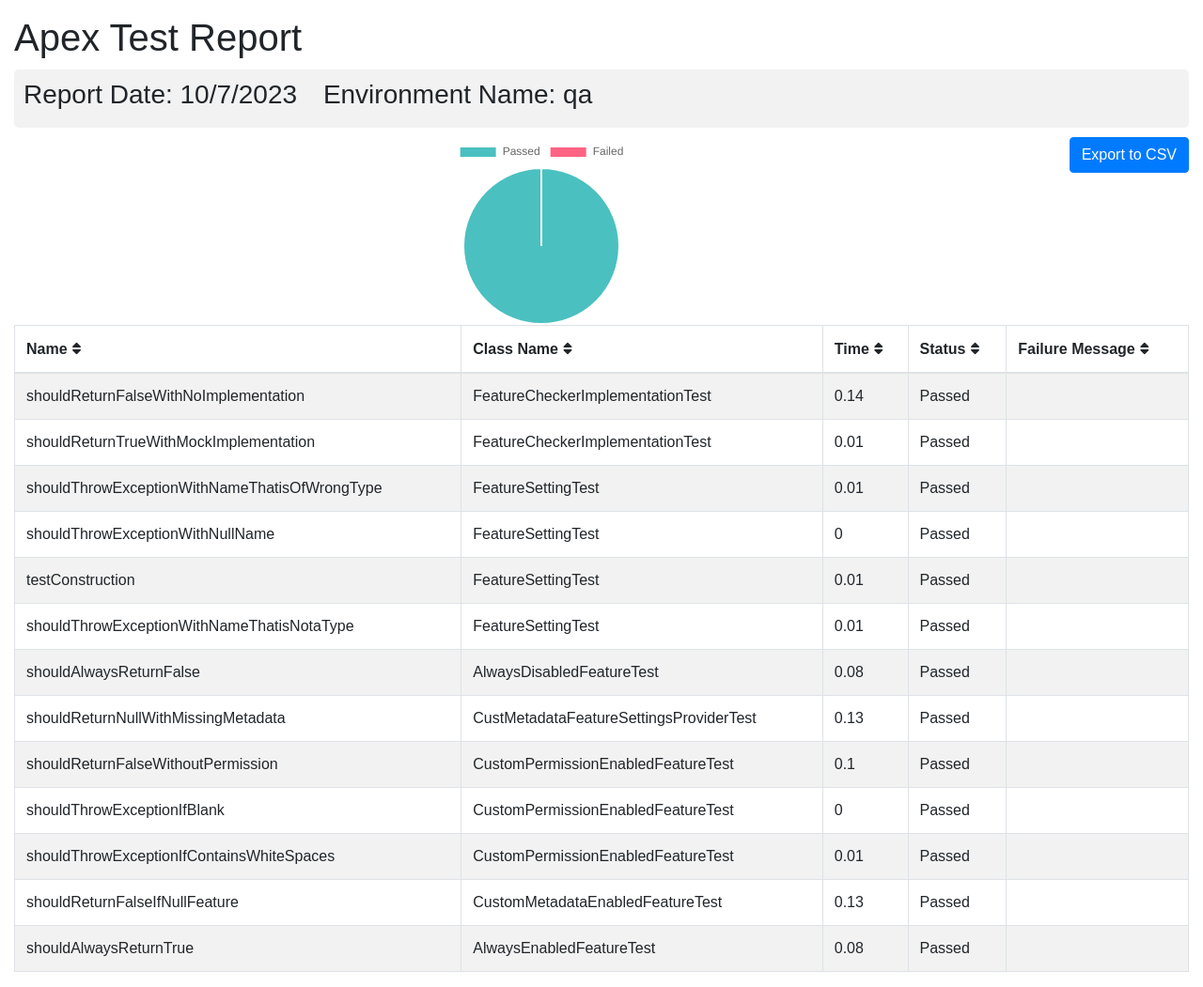
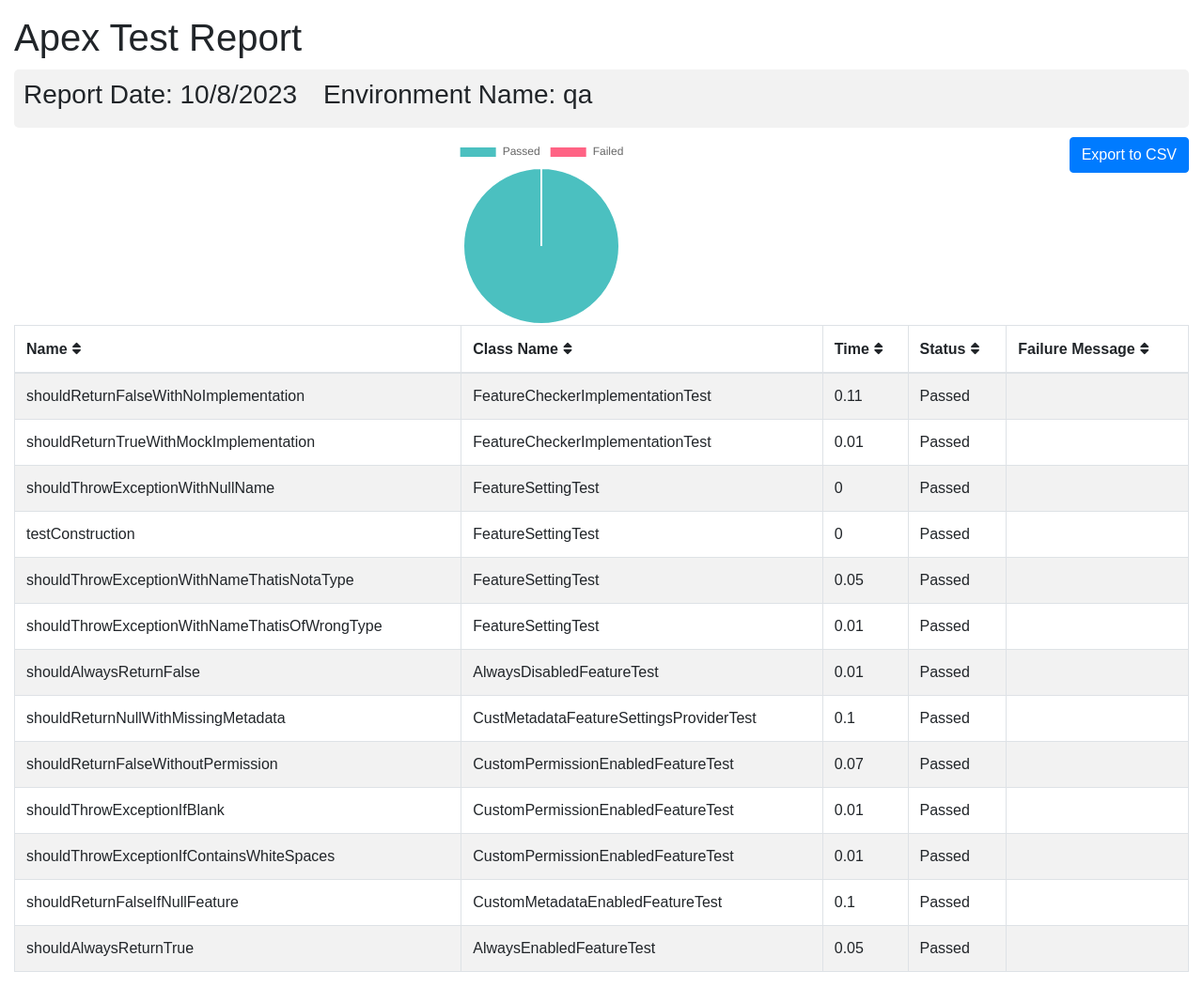
Before and after one commit to flxbl-io/sfops-dashboard, a Jekyll site: the page apextestResults/qa.html, which Jekyll copies as it is, in a window 1280 px wide. Shown: the whole page at 94% size. Built offline with Jekyll 4.4.1, drawn with Linux system fonts in a browser that asks for light colours.

Commit message:
updated test results of qa

```diff
--- a/apextestResults/qa.html
+++ b/apextestResults/qa.html
@@ -102,7 +102,7 @@
       <div class="container-fluid">
         <h1 class="mt-3">Apex Test Report</h1>
         <div class="info-card">
-        <h3>Report Date: 10/7/2023 <span style="margin-left: 20px;">Environment Name: qa</span></h3>
+        <h3>Report Date: 10/8/2023 <span style="margin-left: 20px;">Environment Name: qa</span></h3>
         </div>
         <button onclick="exportTableToCSV('testReport.csv')" class="btn btn-primary float-right">Export to CSV</button>
         <div id="chart-container">
@@ -123,20 +123,13 @@
         <tr>
           <td>shouldReturnFalseWithNoImplementation</td>
           <td>FeatureCheckerImplementationTest</td>
-          <td>0.14</td>
+          <td>0.11</td>
           <td>Passed</td>
           <td></td>
         </tr>
         <tr>
           <td>shouldReturnTrueWithMockImplementation</td>
           <td>FeatureCheckerImplementationTest</td>
-          <td>0.01</td>
-          <td>Passed</td>
-          <td></td>
-        </tr>
-        <tr>
-          <td>shouldThrowExceptionWithNameThatisOfWrongType</td>
-          <td>FeatureSettingTest</td>
           <td>0.01</td>
           <td>Passed</td>
           <td></td>
@@ -151,12 +144,19 @@
         <tr>
           <td>testConstruction</td>
           <td>FeatureSettingTest</td>
-          <td>0.01</td>
+          <td>0</td>
           <td>Passed</td>
           <td></td>
         </tr>
         <tr>
           <td>shouldThrowExceptionWithNameThatisNotaType</td>
+          <td>FeatureSettingTest</td>
+          <td>0.05</td>
+          <td>Passed</td>
+          <td></td>
+        </tr>
+        <tr>
+          <td>shouldThrowExceptionWithNameThatisOfWrongType</td>
           <td>FeatureSettingTest</td>
           <td>0.01</td>
           <td>Passed</td>
@@ -165,28 +165,28 @@
         <tr>
           <td>shouldAlwaysReturnFalse</td>
           <td>AlwaysDisabledFeatureTest</td>
-          <td>0.08</td>
+          <td>0.01</td>
           <td>Passed</td>
           <td></td>
         </tr>
         <tr>
           <td>shouldReturnNullWithMissingMetadata</td>
           <td>CustMetadataFeatureSettingsProviderTest</td>
-          <td>0.13</td>
+          <td>0.1</td>
           <td>Passed</td>
           <td></td>
         </tr>
         <tr>
           <td>shouldReturnFalseWithoutPermission</td>
           <td>CustomPermissionEnabledFeatureTest</td>
-          <td>0.1</td>
+          <td>0.07</td>
           <td>Passed</td>
           <td></td>
         </tr>
         <tr>
           <td>shouldThrowExceptionIfBlank</td>
           <td>CustomPermissionEnabledFeatureTest</td>
-          <td>0</td>
+          <td>0.01</td>
           <td>Passed</td>
           <td></td>
         </tr>
@@ -200,14 +200,14 @@
         <tr>
           <td>shouldReturnFalseIfNullFeature</td>
           <td>CustomMetadataEnabledFeatureTest</td>
-          <td>0.13</td>
+          <td>0.1</td>
           <td>Passed</td>
           <td></td>
         </tr>
         <tr>
           <td>shouldAlwaysReturnTrue</td>
           <td>AlwaysEnabledFeatureTest</td>
-          <td>0.08</td>
+          <td>0.05</td>
           <td>Passed</td>
           <td></td>
         </tr>
```
